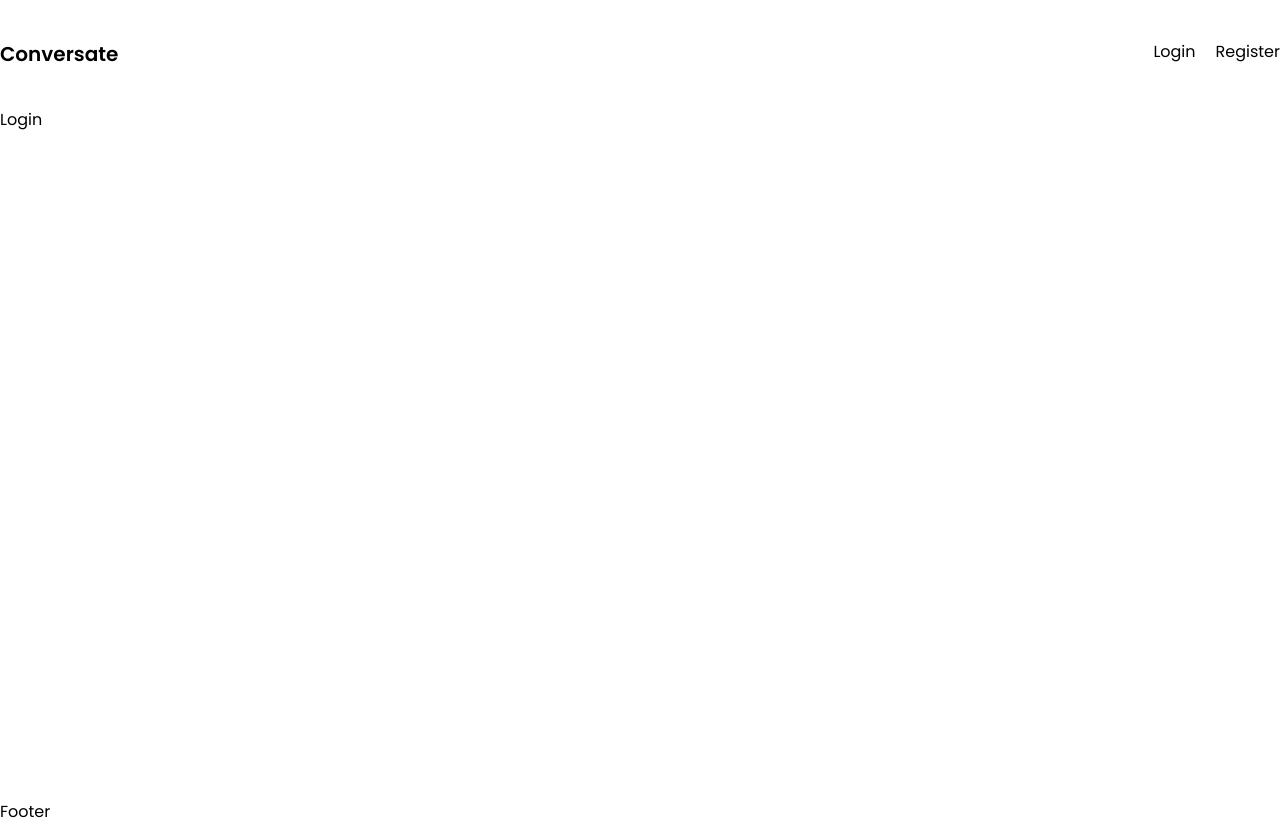
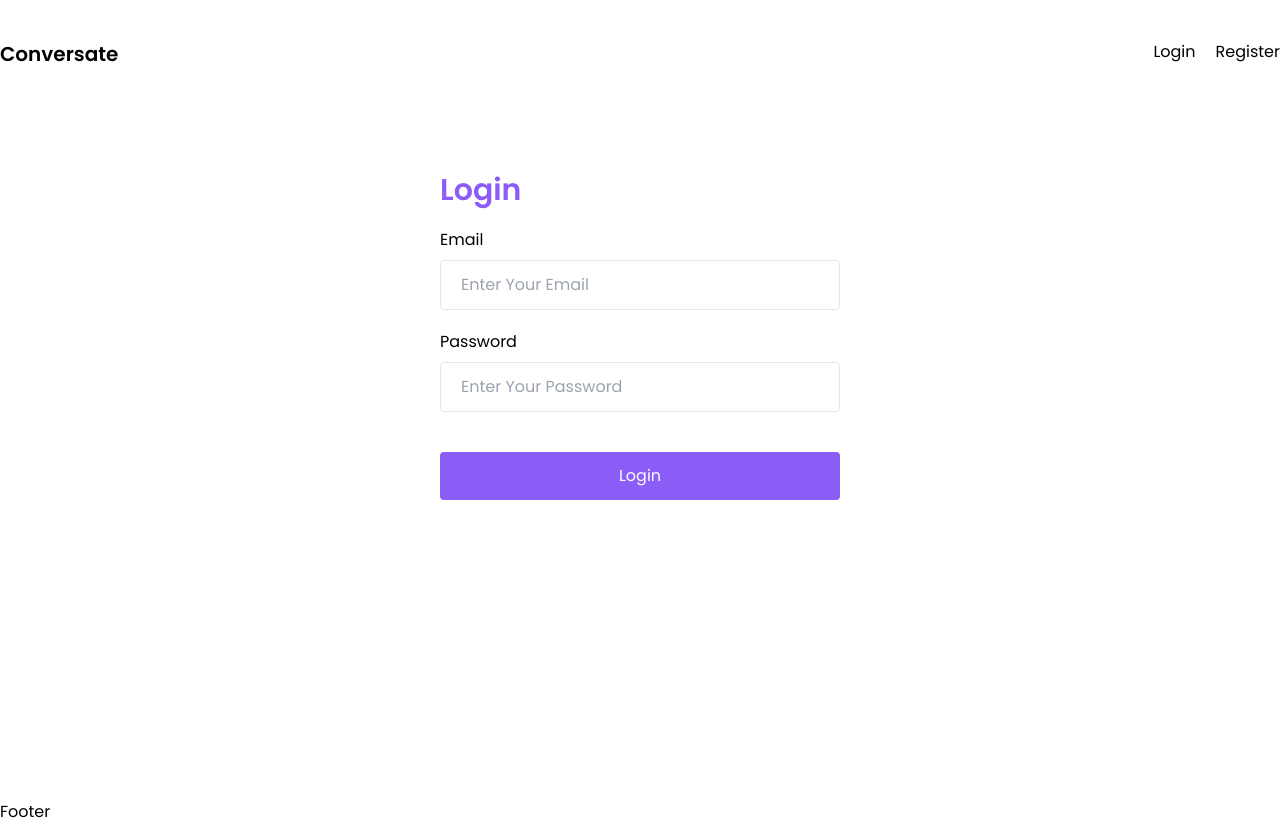
Before and after one commit to naymurrahmanshahed/conversate-client, a React (Vite) app: page /login in a window 1280 px wide. Built offline with nearby package versions, Linux system fonts and the light colour scheme.

Commit message:
clear field and login page added

```diff
--- a/src/pages/Login.jsx
+++ b/src/pages/Login.jsx
@@ -1,5 +1,50 @@
+import { useState } from "react";
+import Button from "../components/Button";
+import FormControl from "../components/FormControl";
+import SectionTitle from "../components/SectionTitle";
+
 const Login = () => {
-  return <div>Login</div>;
+  const [formFields, setFormFields] = useState({
+    email: "",
+    password: "",
+  });
+
+  const handleLogin = (e) => {
+    e.preventDefault();
+
+    //clear state
+    setFormFields({
+      name: "",
+      email: "",
+      password: "",
+    });
+  };
+
+  return (
+    <div className="register flex flex-col justify-center items-center xl:mt-[4rem] ">
+      <form onSubmit={handleLogin} className="flex flex-col gap-5">
+        <SectionTitle title={"Login"} />
+
+        <FormControl
+          label={"email"}
+          labelInnerText={"Email"}
+          inputType={"email"}
+          placeholder={"Enter Your Email"}
+          formFields={formFields}
+          setFormFields={setFormFields}
+        />
+        <FormControl
+          label={"password"}
+          labelInnerText={"Password"}
+          inputType={"password"}
+          placeholder={"Enter Your Password"}
+          formFields={formFields}
+          setFormFields={setFormFields}
+        />
+        <Button text={"Login"} submit />
+      </form>
+    </div>
+  );
 };
 
 export default Login;
--- a/src/pages/Register.jsx
+++ b/src/pages/Register.jsx
@@ -12,6 +12,13 @@ const Register = () => {
 
   const handleRegister = (e) => {
     e.preventDefault();
+
+    //clear state
+    setFormFields({
+      name: "",
+      email: "",
+      password: "",
+    });
   };
 
   return (
```
